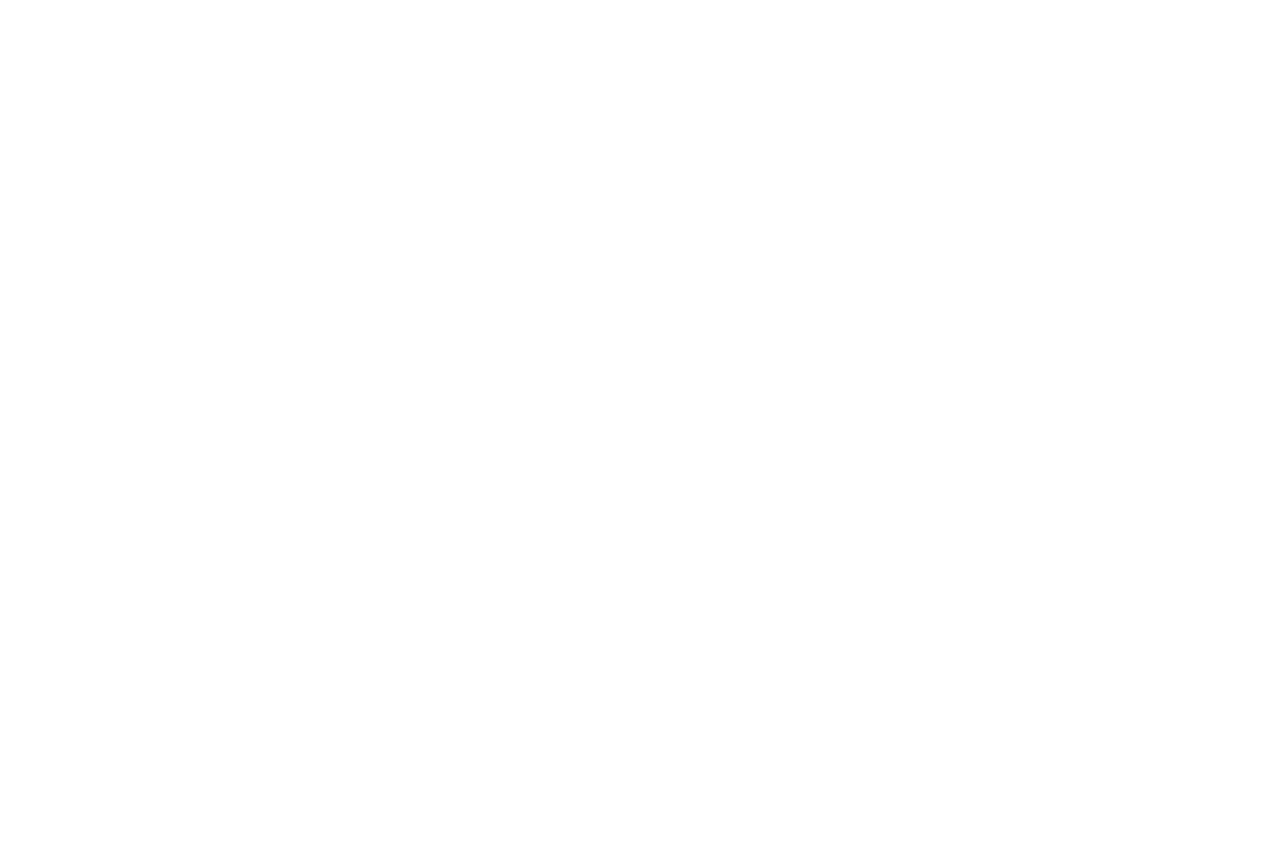
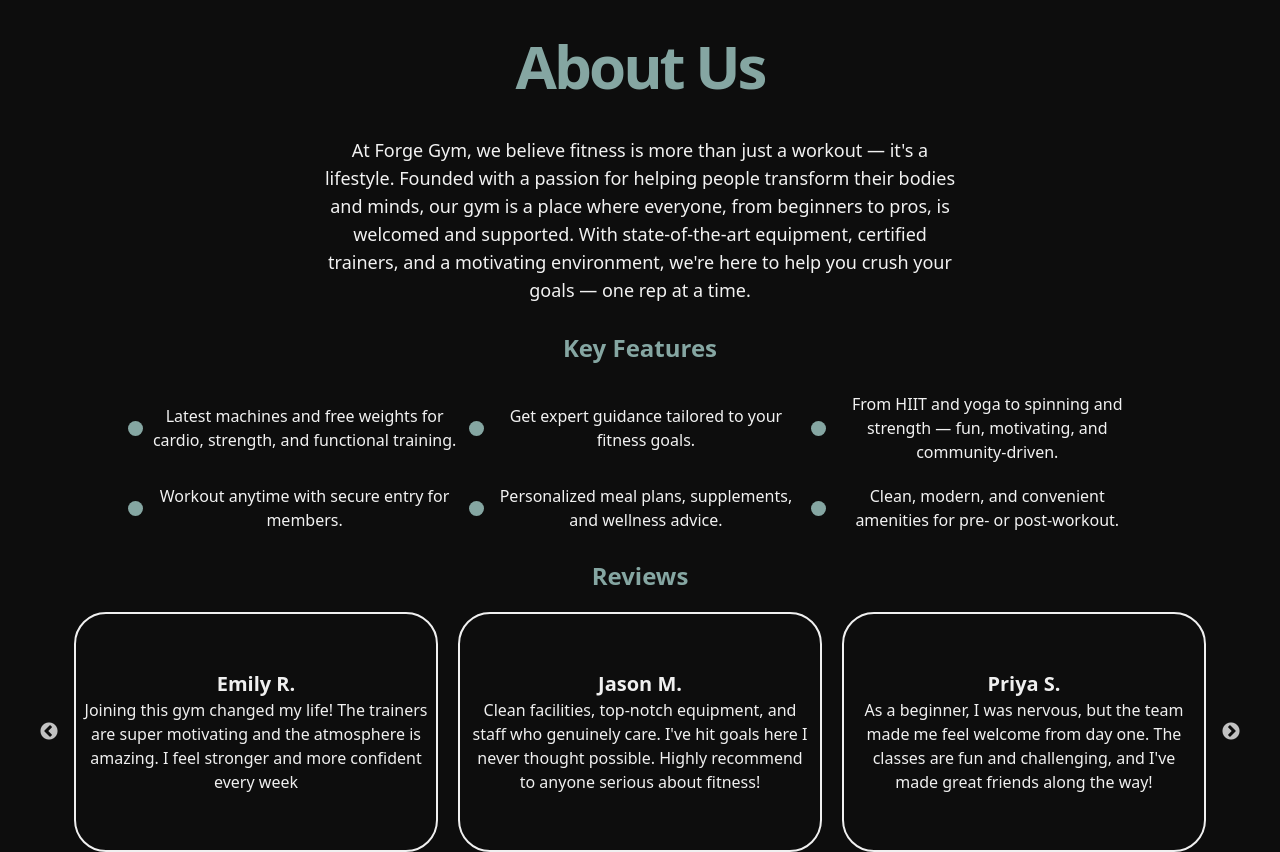
Before and after one commit to adeelahmed09/gymapp, a Next.js app: page / in a window 1280 px wide. Shown: the part 860-1712 px from the top of the page. Before the commit the page ends 1600 px from the top, so only its background shows below. Built offline with nearby package versions, Linux system fonts and the light colour scheme.

Commit message:
Add About Us section with carousel and feature highlights; update Nav and Hero components

```diff
--- /dev/null
+++ b/src/app/components/AboutUs.js
@@ -0,0 +1,38 @@
+"use client"
+
+import Carousel from "./Carousel"
+import Feature from "./Feature"
+
+
+function AboutUs() {
+    return (
+        <div className="w-full flex  gap-5 flex-col items-center bg-[#0D0D0D]">
+            <h1 className="text-[#85A6A2] w-full text-6xl font-bold tracking-tighter text-center pt-[12vh]">About Us</h1>
+            <p className="sm:w-[50vw] w-[90%] text-center mt-5 text-lg text-[#F2F2F2]">
+                At Forge Gym, we believe fitness is more than just a workout — it's a lifestyle.
+                Founded with a passion for helping people transform their bodies and minds, our gym is a place where everyone, from beginners to pros, is welcomed and supported.
+
+                With state-of-the-art equipment, certified trainers, and a motivating environment, we're here to help you crush your goals — one rep at a time.
+            </p>
+            <h1 className="mt-2 text-2xl text-[#85A6A2] font-semibold">
+                Key Features
+            </h1>
+            <div className="w-[80%] grid gap-y-5 sm:grid-cols-3 mt-2">
+                <Feature feature={"Latest machines and free weights for cardio, strength, and functional training."}/>
+                <Feature feature={"Get expert guidance tailored to your fitness goals."}/>
+                <Feature feature={"From HIIT and yoga to spinning and strength — fun, motivating, and community-driven."}/>
+                <Feature feature={"Workout anytime with secure entry for members."}/>
+                <Feature feature={"Personalized meal plans, supplements, and wellness advice."}/>
+                <Feature feature={"Clean, modern, and convenient amenities for pre- or post-workout."}/>
+            </div>
+            <div className="w-full mt-2  flex justify-center items-center ">
+                <h1 className="text-2xl text-[#85A6A2] font-semibold">Reviews</h1>
+            </div>
+            <div className="sm:w-[90vw] w-[80vw]  ">
+                <Carousel/>
+            </div>
+        </div>
+    )
+}
+
+export default AboutUs
--- /dev/null
+++ b/src/app/components/Carousel.js
@@ -0,0 +1,73 @@
+"use client"
+import Slider from "react-slick";
+import "slick-carousel/slick/slick.css";
+import "slick-carousel/slick/slick-theme.css";
+import ReviewCards from "./ReviewCards"
+const reviewData = [
+    {
+        name:"Emily R.",
+        review: "Joining this gym changed my life! The trainers are super motivating and the atmosphere is amazing. I feel stronger and more confident every week",
+    },
+    {
+        name:"Jason M.",
+        review:"Clean facilities, top-notch equipment, and staff who genuinely care. I've hit goals here I never thought possible. Highly recommend to anyone serious about fitness!",
+    },
+    {
+        name:"Priya S.",
+        review:"As a beginner, I was nervous, but the team made me feel welcome from day one. The classes are fun and challenging, and I've made great friends along the way!",
+    },
+    {
+        name:" Ahmed K.",
+        review:"Open 24/7, awesome vibe, and no waiting for equipment. This place is perfect for early risers and night owls alike. It's my second home now.",
+    },
+    {
+        name:"Laura D.",
+        review:"Love the variety of workouts and the supportive community. The personal trainers push you just enough to grow without burning out. Best decision I've made this year!",
+    },
+
+]
+function Carousel() {
+    const settings = {
+    infinite: true,
+    speed: 500,
+    slidesToShow: 3,
+    slidesToScroll: 1,
+     responsive: [
+      {
+        breakpoint: 1024,
+        settings: {
+          slidesToShow: 3,
+          slidesToScroll: 1,
+          infinite: true,
+          dots: true
+        }
+      },
+      {
+        breakpoint: 600,
+        settings: {
+          slidesToShow: 2,
+          slidesToScroll: 1,
+          initialSlide: 2
+        }
+      },
+      {
+        breakpoint: 480,
+        settings: {
+          slidesToShow: 1,
+          slidesToScroll: 1
+        }
+      }
+    ]
+    };
+    return(
+        <>
+        <Slider {...settings}>
+        {reviewData.map((d,index)=>(
+            <ReviewCards name={d.name} review={d.review} index={index}/>
+        ))}
+        </Slider>
+        </>
+    )
+}
+
+export default Carousel
--- /dev/null
+++ b/src/app/components/Feature.js
@@ -0,0 +1,12 @@
+"use client"
+
+function Feature({feature}) {
+  return (
+    <div className="flex items-center gap-2">
+      <div className="w-[15px] h-[15px] rounded-full bg-[#85A6A2]"></div>
+      <p className=" text-[#F2F2F2] text-center w-[90%]">{feature}</p>
+    </div>
+  )
+}
+
+export default Feature
--- a/src/app/components/Hero.js
+++ b/src/app/components/Hero.js
@@ -5,7 +5,7 @@
     return (
         <>
             <img src="/heroimg.jpg" className=" w-full absolute h-full object-cover object-center -z-10 brightness-40" alt="" />
-            <h1 className="sm:text-6xl text-5xl tracking-tighter sm:w-[50vw] w-[80vw] text-center sm:font-bold font-semibold text-[#99D959]">Stronger Every Day. Start Today.</h1>
+            <h1 className="sm:text-6xl text-6xl tracking-tighter sm:w-[50vw] w-[80vw] text-center sm:font-bold font-semibold text-[#99D959]">Stronger Every Day. Start Today.</h1>
             <h2 className="sm:text-xl  sm:w-[50vw] w-[90vw] text-center sm:font-semibold text-[#F2F2F2]">Join a community dedicated to strength, endurance, and transformation.</h2>
             <Link href={"#"} className="bg-[#62BF04] hover:bg-black hover:scale-[] text-white text-[16px] px-5 py-2 rounded-2xl font-semibold"> Join Now</Link>
         </>
--- a/src/app/components/Nav.js
+++ b/src/app/components/Nav.js
@@ -4,7 +4,7 @@
 
 function Nav() {
   return (
-    <div className='bg-[#0D0D0D] text-[#62BF04] flex items-center justify-around font-semibold sm:w-[40vw] w-[90vw] sm:h-[10vh] h-[7vh] rounded-3xl'>
+    <div className='bg-[#0D0D0D] border-[1px] border-solid border-[#62BF04]  text-[#62BF04] flex items-center justify-around font-semibold sm:w-[40vw] w-[90vw] sm:h-[10vh] h-[7vh] rounded-3xl'>
       <Link className=' hover:scale-[1.1] hover:text-white' href={"#hero"}>Home</Link>
       <Link className=' hover:scale-[1.1] hover:text-white' href={"#about-us"}>About Us</Link>
       <Link className=' hover:scale-[1.1] hover:text-white' href={"#"}>Contact Us</Link>
--- /dev/null
+++ b/src/app/components/ReviewCards.js
@@ -0,0 +1,16 @@
+"use client"
+
+function ReviewCards({name,review,index}) {
+  return (
+    <div key={index} className="sm:h-[30vh] h-[40vh] px-2 border-2 border-[#f0f0f0] rounded-4xl flex flex-col justify-center items-center">
+      <div >
+        <h1 className="text-[#f0f0f0] text-xl font-semibold">{name}</h1>
+      </div>
+      <p className="text-[#f0f0f0] text-center">
+        {review}
+      </p>
+    </div>
+  )
+}
+
+export default ReviewCards
--- a/src/app/globals.css
+++ b/src/app/globals.css
@@ -3,3 +3,6 @@
 html {
   scroll-behavior: smooth;
 }
+.slick-slide > div{
+  margin:0 10px;
+}
--- a/src/app/page.js
+++ b/src/app/page.js
@@ -3,6 +3,7 @@
 import Link from "next/link";
 import Nav from "./components/Nav";
 import Hero from "./components/Hero";
+import AboutUs from "./components/AboutUs";
 
 export default function Home() {
   return (
@@ -13,8 +14,8 @@
       <section id="hero" className="w-full flex gap-4 flex-col justify-center relative items-center h-screen ">
         <Hero />
       </section>
-      <section id="about-us" className="w-full flex gap-3.5 flex-col justify-center relative items-center h-screen ">
-
+      <section id="about-us" className="w-full flex gap-3.5 flex-col justify-center relative items-center ">
+        <AboutUs />
       </section>
     </main>
   );
```
Also changed, not shown: package.json (+9 -3 lines), 1 other file (tests, documents, lock files or other folders).
